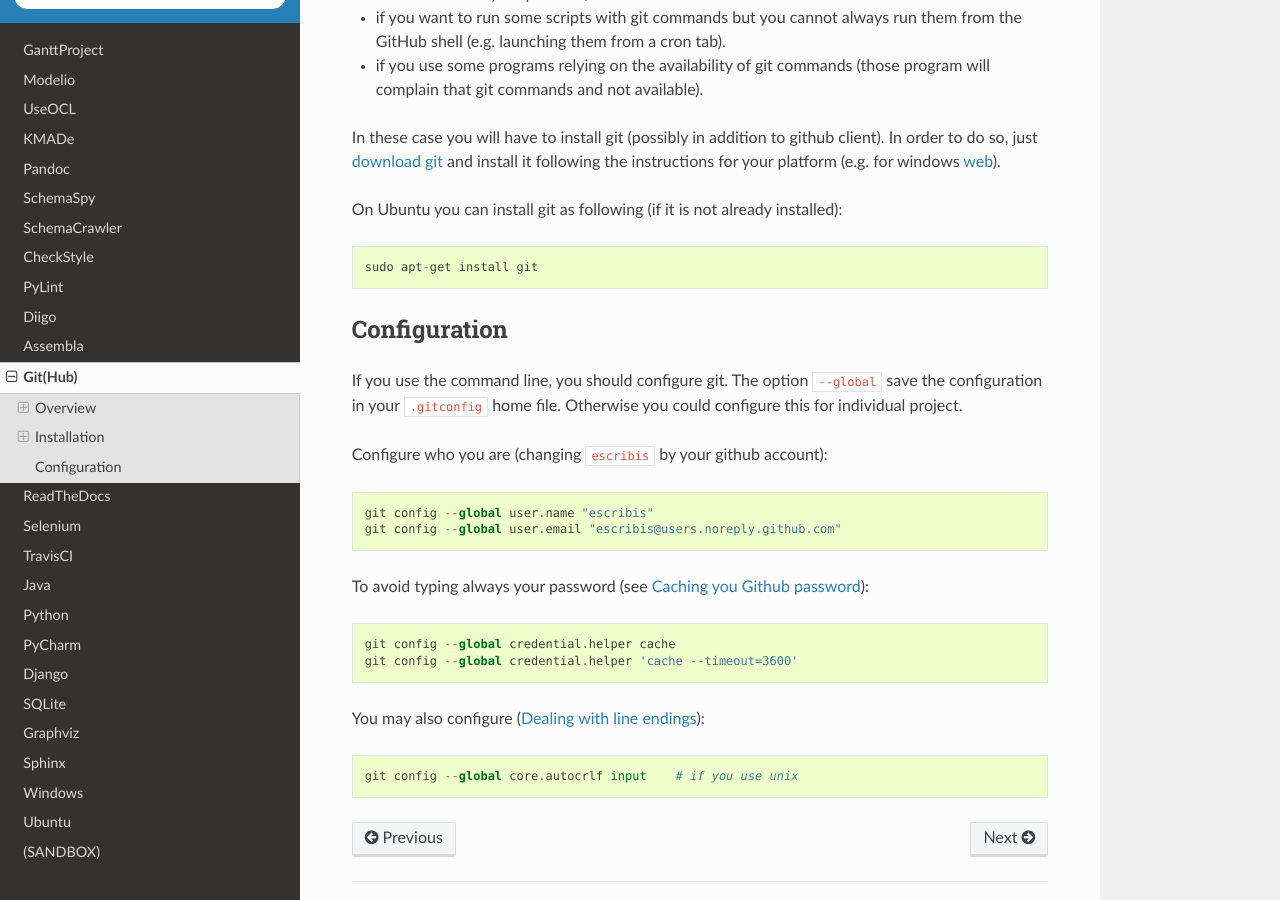
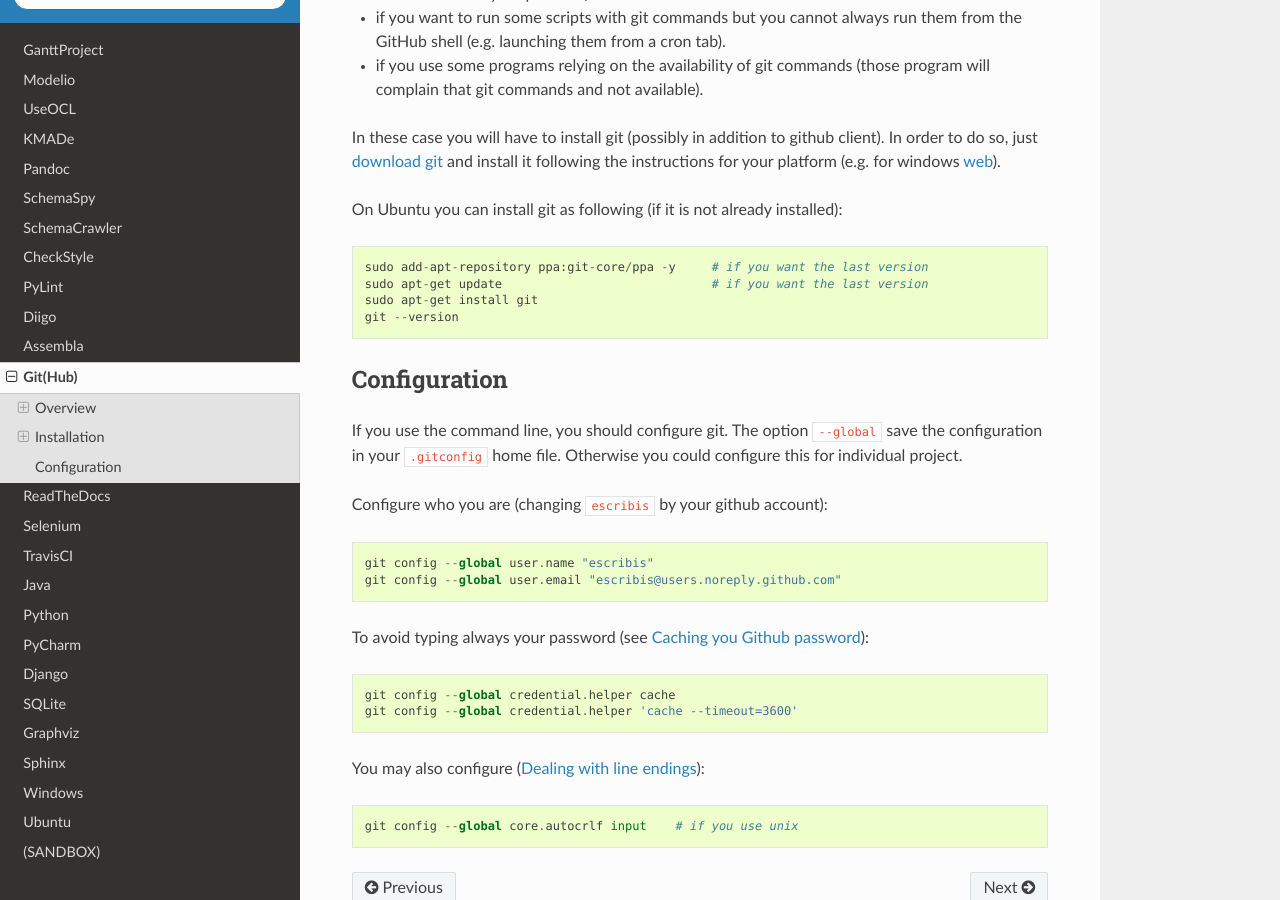
Before and after one commit to ScribesZone/ScribesTools, a Sphinx documentation site: the page built from docs/github/index.rst, in a window 1280 px wide and 900 px high, scrolled down 6175 px. Built offline with Sphinx 7.4.7 and the Read the Docs theme 2.0.0, drawn with Linux system fonts in a browser that asks for light colours; some of the changed text lies outside the part shown.

Commit message:
add update instructions for git on ubuntu

```diff
--- a/docs/github/index.rst
+++ b/docs/github/index.rst
@@ -95,7 +95,7 @@ In this section you will learn how to:
 #. install the github client for your machine.
 #. install a true 'git' toolkit (only if you need it).
 
-Creating a github account
+Creating a GitHub account
 ^^^^^^^^^^^^^^^^^^^^^^^^^
 Extremely simple. Just go to https://github.com/join and fill the various
 fields. In step 2 select a free plan. Basically this is it.
@@ -105,7 +105,7 @@ fields. In step 2 select a free plan. Basically this is it.
 
     Joining GitHub - step 1
 
-Install the github client
+Install the GitHub client
 ^^^^^^^^^^^^^^^^^^^^^^^^^
 At the time of writing this documentation, nice github clients exist only for
 Windows and for Mac. This step is anyway not obligatory. It install a nice
@@ -181,7 +181,10 @@ it following the instructions for your platform (e.g. for windows
 
 On Ubuntu you can install git as following (if it is not already installed)::
 
+    sudo add-apt-repository ppa:git-core/ppa -y     # if you want the last version
+    sudo apt-get update                             # if you want the last version
     sudo apt-get install git
+    git --version
 
 
 Configuration
```
